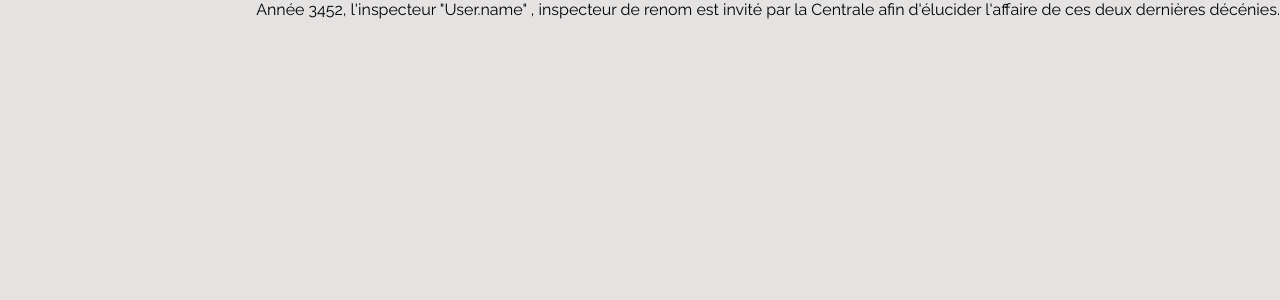
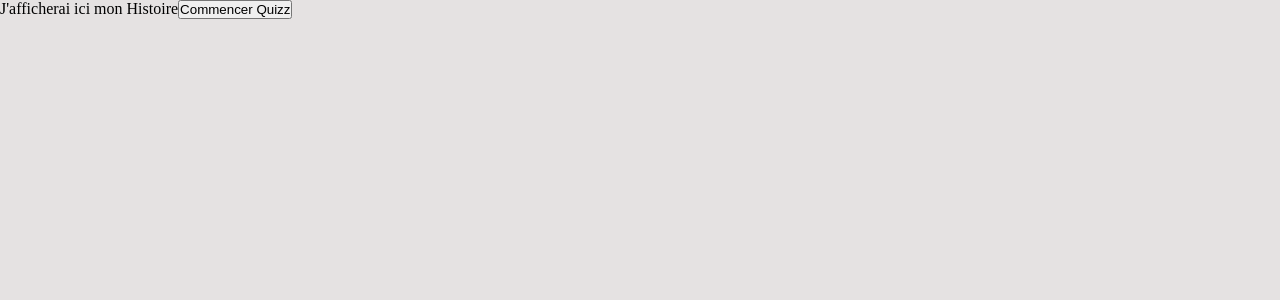
Before and after one commit to WildCodeSchool-2024-02/JS-RemoteFR-CodeOfWar-P2-ReplitAfterMe, a React (Vite) app in the folder client/: page /story in a window 1280 px wide. Shown: the top 300 px of the page. Built offline with nearby package versions, Linux system fonts and the light colour scheme; a web font is replaced by a local one.

Commit message:
:sparkles: increment of chapter when going to Story.jsx for continue quizz

```diff
--- a/client/src/components/Quizz.jsx
+++ b/client/src/components/Quizz.jsx
@@ -74,11 +74,21 @@ function Quizz() {
     }
   };
 
+  const HandleClick = () => {
+    setPoints(0);
+    setChapter(chapter + 1);
+  };
+  console.info(chapter);
   if (numQuestion >= maxQuestions) {
     if (points >= 5000) {
       return (
         <div>
           Vous avez obtenu : {points} points ! Le fugitif est tout proche...
+          <Link to="/story">
+            <button type="button" onClick={() => HandleClick}>
+              Chapitre suivant
+            </button>
+          </Link>
           <Link to="/">
             <button type="button" onClick={() => setChapter(chapter + 1)}>
               Retourner à l'accueil
--- a/client/src/components/Story.jsx
+++ b/client/src/components/Story.jsx
@@ -1,27 +1,25 @@
-import { useState } from "react";
-
+import { useState, useContext, useEffect } from "react";
+import { Link } from "react-router-dom";
+import { ChapterContext } from "../contexts/ChapterContext";
 import "../style/story.css";
 
-import story from "../data/story";
+function Story() {
+  const { chapter, setChapter } = useContext(ChapterContext);
+  const [initialized, setInitialized] = useState(false);
+  useEffect(() => {
+    if (!initialized) {
+      setChapter(chapter + 1);
+      setInitialized(true);
+    }
+  }, [chapter, setChapter, initialized]);
 
-function Story() {
-  const [index, setIndex] = useState(0);
-
-  const nextStory = () => {
-    setIndex((prevIndex) => {
-      if (prevIndex < story.intro.length - 1) {
-        return prevIndex + 1;
-      }
-      return prevIndex;
-    });
-  };
+  console.info(chapter);
   return (
-    <section className="storySection" onClick={nextStory} aria-hidden="true">
-      {parseInt(index, 10) === story.intro.length - 1 ? (
-        <a href="https://www.youtube.com/watch?v=xvFZjo5PgG0">retour menu</a>
-      ) : (
-        <p>{story.intro[parseInt(index, 10)].text}</p>
-      )}
+    <section>
+      J'afficherai ici mon Histoire
+      <Link to={`/quizz/${chapter}`}>
+        <button type="button">Commencer Quizz</button>
+      </Link>
     </section>
   );
 }
```
